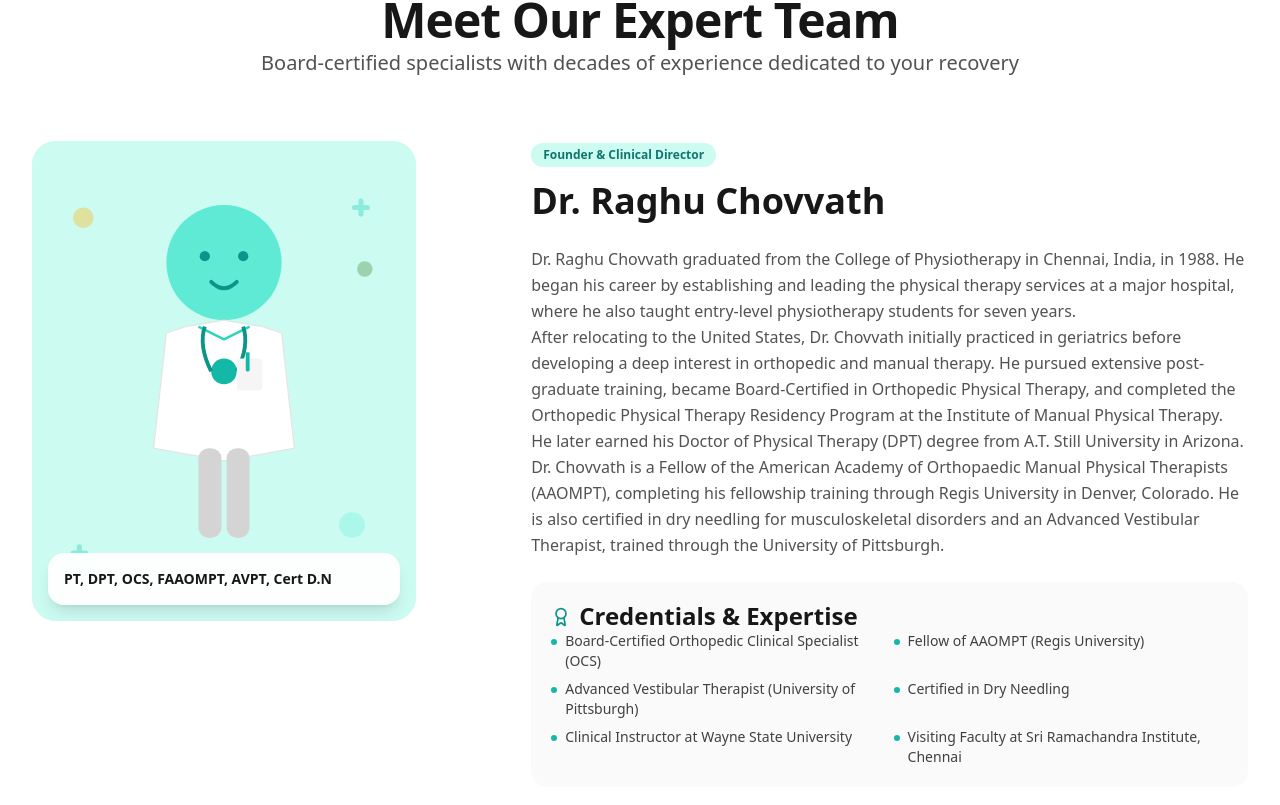
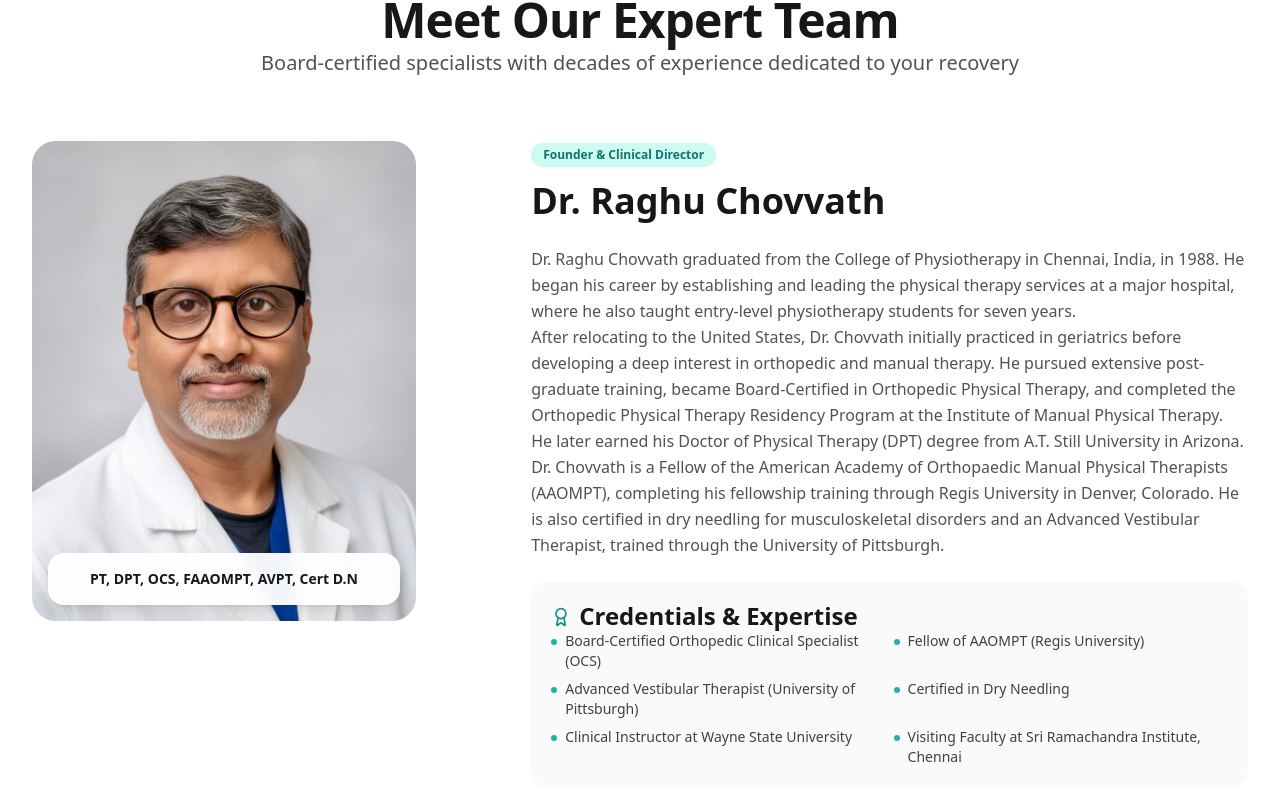
Before and after one commit to saran-srinivasan/healing-hands-mipt, a Next.js app: page /about in a window 1280 px wide. Shown: the part 1355-2160 px from the top of the page. Built offline with nearby package versions, Linux system fonts and the light colour scheme.

Commit message:
feat: Add new TeamSection component, displaying team member profiles and associated images.

```diff
--- a/components/sections/TeamSection.tsx
+++ b/components/sections/TeamSection.tsx
@@ -5,6 +5,10 @@ import { motion } from "framer-motion";
 import { Section, SectionHeading } from "@/components/ui/Section";
 import { cn } from "@/lib/utils";
 import { Award, GraduationCap, BookOpen, Users } from "lucide-react";
+import Image from "next/image";
+import DrRaghu from "@/public/images/Dr_Raghu_Chovvath.jpg";
+import DrRamesh from "@/public/images/Dr_Ramesh_Malladi.jpg";
+import { StaticImageData } from "next/image";
 
 interface TeamMember {
     name: string;
@@ -12,6 +16,7 @@ interface TeamMember {
     role: string;
     bio: string[];
     highlights: string[];
+    image: StaticImageData;
 }
 
 const teamMembers: TeamMember[] = [
@@ -32,6 +37,7 @@ const teamMembers: TeamMember[] = [
             "Clinical Instructor at Wayne State University",
             "Visiting Faculty at Sri Ramachandra Institute, Chennai",
         ],
+        image: DrRaghu,
     },
     {
         name: "Dr. Ramesh Malladi",
@@ -51,6 +57,7 @@ const teamMembers: TeamMember[] = [
             "Clinical Instructor at Wayne State University",
             "Published Researcher & International Educator",
         ],
+        image: DrRamesh,
     },
 ];
 
@@ -83,94 +90,14 @@ function TeamMemberCard({
             >
                 <div className="relative aspect-[4/5] max-w-sm mx-auto lg:mx-0 rounded-2xl overflow-hidden bg-gradient-to-br from-[var(--color-primary-100)] to-[var(--color-secondary-100)]">
                     {/* Professional Avatar Illustration */}
-                    <svg
-                        viewBox="0 0 300 375"
-                        fill="none"
-                        xmlns="http://www.w3.org/2000/svg"
-                        className="w-full h-full"
-                        aria-hidden="true"
-                    >
-                        {/* Background pattern */}
-                        <rect width="300" height="375" fill="url(#teamMemberBg)" />
-
-                        {/* Professional figure */}
-                        <g transform="translate(75, 40)">
-                            {/* Head */}
-                            <circle cx="75" cy="55" r="45" fill="var(--color-primary-300)" />
-                            {/* Face details */}
-                            <circle cx="60" cy="50" r="4" fill="var(--color-primary-600)" />
-                            <circle cx="90" cy="50" r="4" fill="var(--color-primary-600)" />
-                            <path
-                                d="M65 70 Q75 80 85 70"
-                                stroke="var(--color-primary-600)"
-                                strokeWidth="3"
-                                fill="none"
-                                strokeLinecap="round"
-                            />
-
-                            {/* Body - Medical coat */}
-                            <path
-                                d="M30 110 L45 105 L75 100 L105 105 L120 110 L130 200 L75 210 L20 200 Z"
-                                fill="white"
-                                stroke="var(--color-neutral-200)"
-                                strokeWidth="1"
-                            />
-
-                            {/* Coat collar */}
-                            <path
-                                d="M55 105 L75 115 L95 105"
-                                stroke="var(--color-primary-400)"
-                                strokeWidth="2"
-                                fill="none"
-                            />
-
-                            {/* Stethoscope */}
-                            <circle cx="75" cy="140" r="10" fill="var(--color-primary-500)" />
-                            <path
-                                d="M65 140 Q55 120 60 105"
-                                stroke="var(--color-primary-600)"
-                                strokeWidth="3"
-                                fill="none"
-                            />
-                            <path
-                                d="M85 140 Q95 120 90 105"
-                                stroke="var(--color-primary-600)"
-                                strokeWidth="3"
-                                fill="none"
-                            />
-
-                            {/* Pocket with pen */}
-                            <rect x="85" y="130" width="20" height="25" rx="3" fill="var(--color-neutral-100)" />
-                            <rect x="92" y="125" width="3" height="15" rx="1" fill="var(--color-primary-500)" />
-
-                            {/* Legs */}
-                            <rect x="55" y="200" width="18" height="70" rx="8" fill="var(--color-neutral-300)" />
-                            <rect x="77" y="200" width="18" height="70" rx="8" fill="var(--color-neutral-300)" />
-                        </g>
-
-                        {/* Decorative elements */}
-                        <circle cx="40" cy="60" r="8" fill="var(--color-accent-400)" opacity="0.4" />
-                        <circle cx="260" cy="100" r="6" fill="var(--color-secondary-400)" opacity="0.5" />
-                        <circle cx="250" cy="300" r="10" fill="var(--color-primary-300)" opacity="0.3" />
-
-                        {/* Plus signs */}
-                        <g fill="var(--color-primary-400)" opacity="0.4">
-                            <rect x="30" y="320" width="14" height="4" rx="2" />
-                            <rect x="35" y="315" width="4" height="14" rx="2" />
-                            <rect x="250" y="50" width="14" height="4" rx="2" />
-                            <rect x="255" y="45" width="4" height="14" rx="2" />
-                        </g>
-
-                        <defs>
-                            <linearGradient id="teamMemberBg" x1="0" y1="0" x2="300" y2="375">
-                                <stop stopColor="var(--color-primary-100)" />
-                                <stop offset="1" stopColor="var(--color-secondary-100)" />
-                            </linearGradient>
-                        </defs>
-                    </svg>
-
+                    <Image
+                        src={member.image}
+                        alt={member.name}
+                        fill
+                        className="object-cover"
+                    />
                     {/* Credential Badge */}
-                    <div className="absolute bottom-4 left-4 right-4 bg-white/95 backdrop-blur-sm rounded-xl p-4 shadow-lg">
+                    <div className="absolute bottom-4 left-4 right-4 bg-white/95 backdrop-blur-sm rounded-xl p-4 shadow-lg text-center">
                         <p className="font-bold text-[var(--color-neutral-900)] text-sm">
                             {member.credentials}
                         </p>
```
Also changed, not shown: public/images/Dr_Raghu_Chovvath.jpg (added), public/images/Dr_Ramesh_Malladi.jpg (added).
